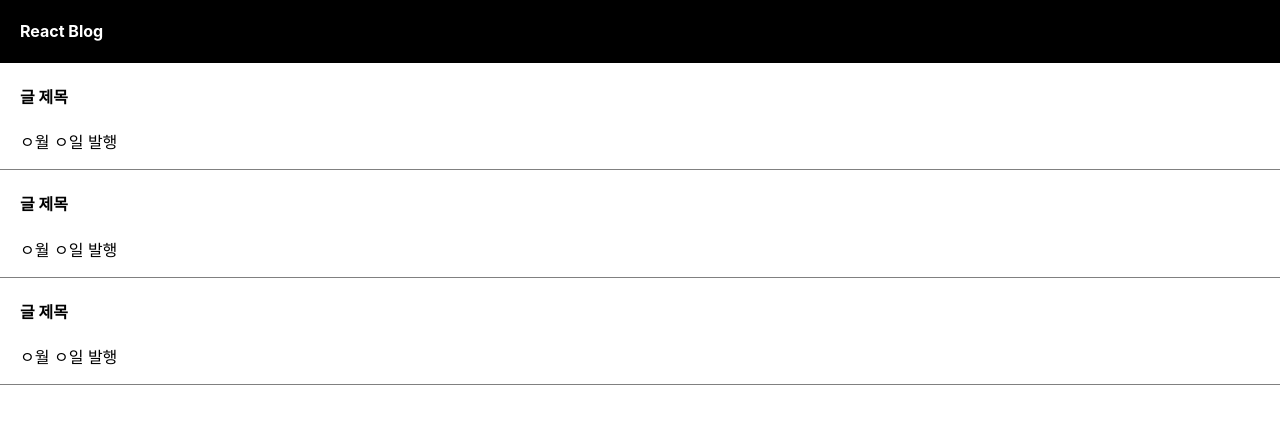
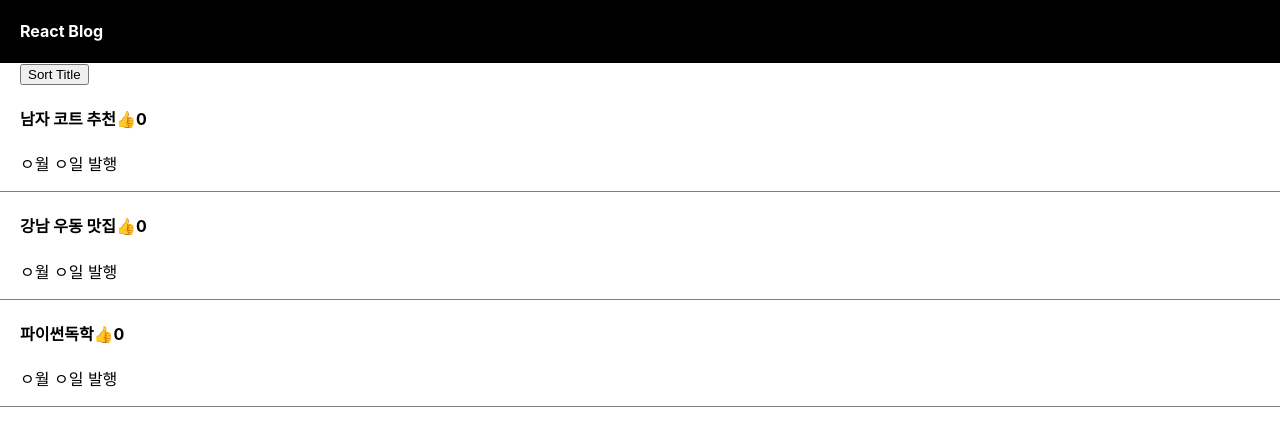
Before and after one commit to YooInSik/react_study1, a React (Create React App) app: page / in a window 1280 px wide. Shown: the top 446 px of the page. Built offline with nearby package versions, Linux system fonts and the light colour scheme.

Commit message:
button onClick 기능 넣기 & state array or object type 일때, 변경

```diff
--- a/src/App.js
+++ b/src/App.js
@@ -1,9 +1,22 @@
+/* eslint-disable */
+
 import './App.css';
 import React, { useState } from 'react';
 
 function App() {
 
-  let [title,b] = useState('남자 코트 추천')
+  let [title,setTitle] = useState(['남자 코트 추천', '강남 우동 맛집', '파이썬독학'])
+  //javascript에서 array,object type은 reference type data
+
+  const [like ,setLike] = useState(0)
+  const uplike = () => {
+    setLike(like+1);
+  }
+  const sortTitle = () =>{
+    let copy = [...title]
+
+    setTitle(copy.sort())
+  }
 
   return (
     <div className="App">
@@ -11,13 +24,14 @@ function App() {
         <h4>React Blog</h4>
         </div>
         <div className="list">
-          <h4>글 제목</h4>
+          <button onClick={sortTitle}>Sort Title</button>
+          <h4>{title[0]}<span onClick={uplike}>👍</span>{like}</h4>
           <p>ㅇ월 ㅇ일 발행 </p> </div>
           <div className="list">
-          <h4>글 제목</h4>
+          <h4>{title[1]}<span>👍</span>0</h4>
           <p>ㅇ월 ㅇ일 발행 </p> </div>
           <div className="list">
-          <h4>글 제목</h4>
+          <h4>{title[2]}<span>👍</span>0 </h4>
           <p>ㅇ월 ㅇ일 발행 </p> </div>
     </div>
   );
```
